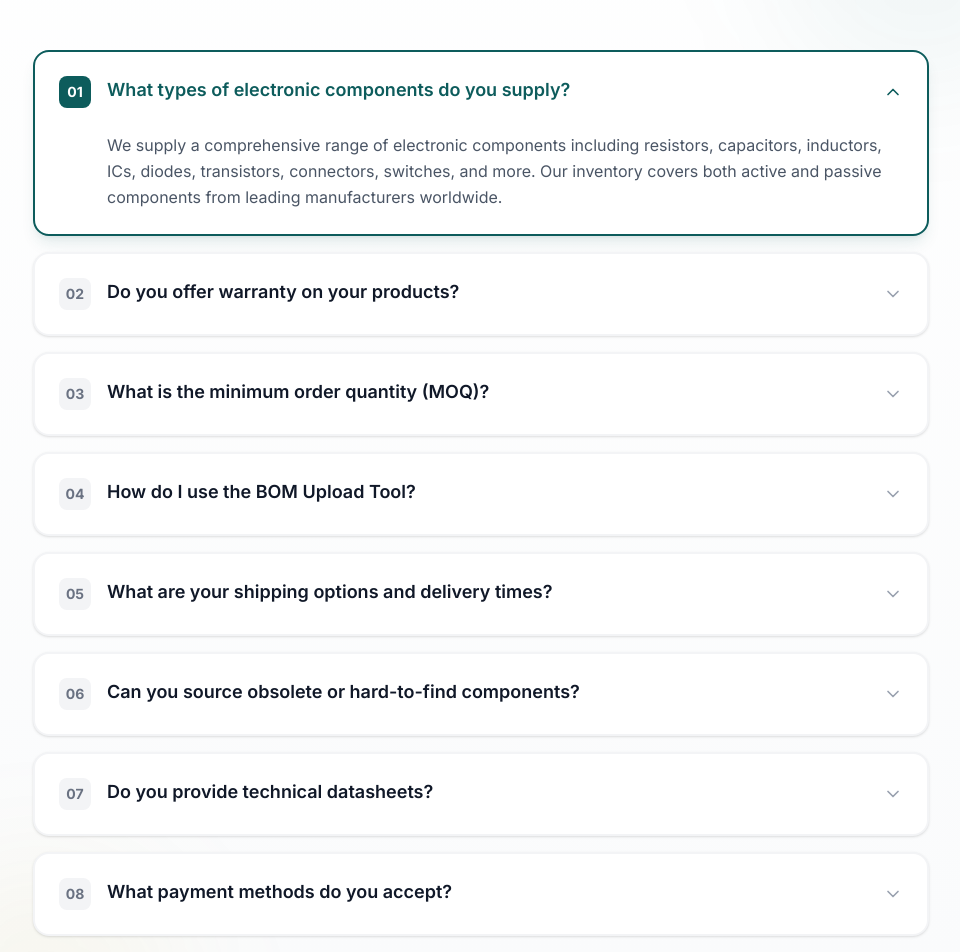
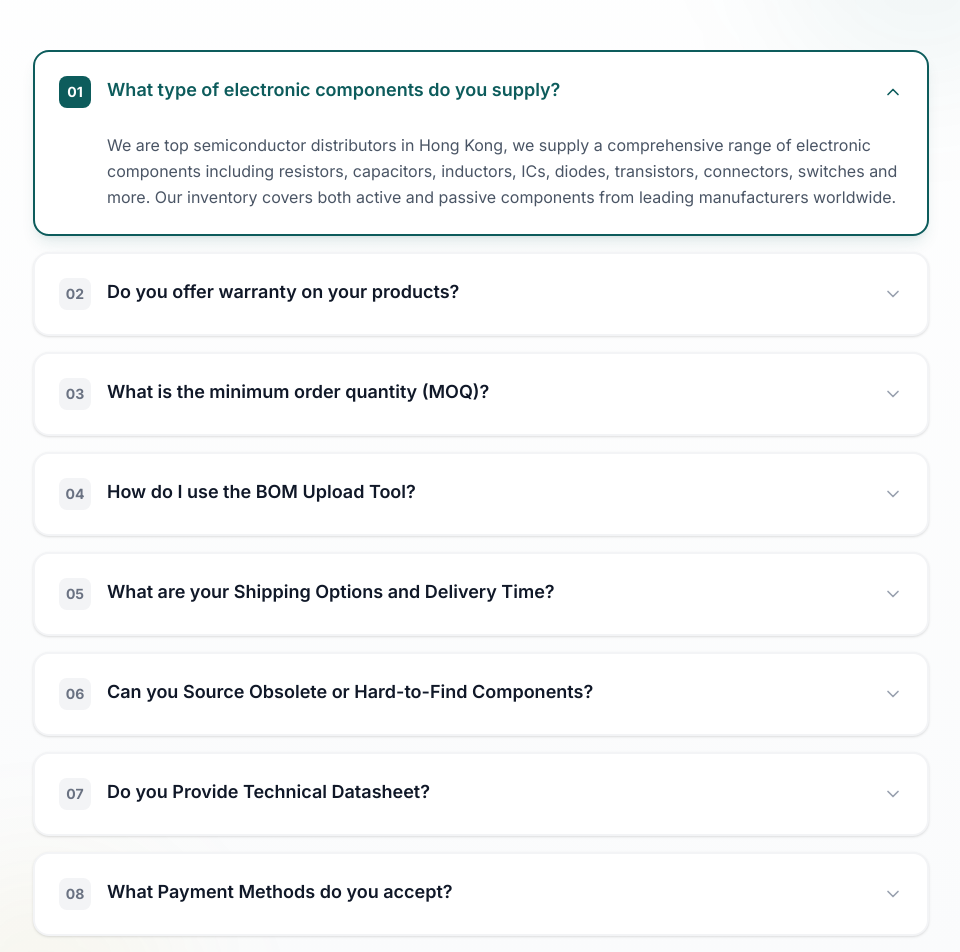
Before and after one commit to tharikhe/srente_in, a Next.js app: page / in a window 1280 px wide. Shown: the part 6320-7272 px from the top of the page, without its empty margins (159-1119 px from the left). Built offline with nearby package versions, Linux system fonts and the light colour scheme.

Commit message:
feat: update FAQ content and add Schema markup

```diff
--- a/app/layout.tsx
+++ b/app/layout.tsx
@@ -6,6 +6,7 @@ import Navbar from "@/components/Navbar";
 import Footer from "@/components/Footer";
 import FloatingMenu from "@/components/FloatingMenu";
 import Chatbot from "@/components/Chatbot";
+import Schema from "@/components/Schema";
 import { CartProvider } from "@/context/CartContext";
 
 import SmoothScroll from "@/components/SmoothScroll";
@@ -60,6 +61,7 @@ export default function RootLayout({
           src="https://www.googletagmanager.com/gtag/js?id=G2DREGRF1CB"
           strategy="afterInteractive"
         />
+        <Schema />
         <Script id="google-analytics" strategy="afterInteractive">
           {`
             window.dataLayer = window.dataLayer || [];
--- a/components/FAQ.tsx
+++ b/components/FAQ.tsx
@@ -6,35 +6,35 @@ import Link from 'next/link';
 
 const faqs = [
     {
-        question: 'What types of electronic components do you supply?',
-        answer: 'We supply a comprehensive range of electronic components including resistors, capacitors, inductors, ICs, diodes, transistors, connectors, switches, and more. Our inventory covers both active and passive components from leading manufacturers worldwide.',
+        question: 'What type of electronic components do you supply?',
+        answer: 'We are top semiconductor distributors in Hong Kong, we supply a comprehensive range of electronic components including resistors, capacitors, inductors, ICs, diodes, transistors, connectors, switches and more. Our inventory covers both active and passive components from leading manufacturers worldwide.',
     },
     {
         question: 'Do you offer warranty on your products?',
-        answer: 'Yes, all our products come with a manufacturer warranty. We are ISO 9001:2015 certified and provide full traceability documentation. If you receive any defective components, we offer hassle-free returns and replacements.',
+        answer: 'Yes, all our products come with a manufacturer warranty. We are ISO 9001:2015 certified and provide full traceability documentation. If you receive any defective components, we offer hassle-free returns and replacements. We are Electronics Parts Suppliers in Hong Kong.',
     },
     {
         question: 'What is the minimum order quantity (MOQ)?',
-        answer: 'Our MOQ varies by product. For most standard components, we offer flexible quantities starting from 1 piece. For bulk orders, we provide significant volume discounts. Contact our sales team for specific MOQ details.',
+        answer: 'Our MOQ varies by product. For most standard components, we offer flexible quantities starting from 1 piece. For bulk orders, we provide significant volume discounts. Contact our sales team for specific MOQ details. Top industrial semiconductor supplier Hong Kong.',
     },
     {
         question: 'How do I use the BOM Upload Tool?',
-        answer: 'Our BOM (Bill of Materials) tool allows you to upload your component list in Excel or CSV format. Simply navigate to the BOM Tool page, upload your file, and receive instant quotes for all components. Our team will review and respond within 24 hours.',
+        answer: 'Our BOM (Bill of Materials) tool allows you to upload your component list in Excel or CSV format. Simply navigate to the BOM Tool page, upload your file, and receive instant quotes for all components. Our team will review and respond within 24 hours. We are Hong Kong semiconductor distributor.',
     },
     {
-        question: 'What are your shipping options and delivery times?',
-        answer: 'We offer worldwide shipping with multiple options including express delivery (1-3 days), standard shipping (5-7 days), and economy shipping (10-15 days). We ship from our warehouses in India and Hong Kong for faster regional delivery.',
+        question: 'What are your Shipping Options and Delivery Time?',
+        answer: 'We offer worldwide shipping with multiple options including express delivery (1-3 days), standard shipping (5-7 days), and economy shipping (10-15 days). We ship from our warehouses in India and Hong Kong for faster regional delivery. We are Top BOM sourcing and electronics supply in Hong Kong.',
     },
     {
-        question: 'Can you source obsolete or hard-to-find components?',
-        answer: 'Yes! We specialize in sourcing obsolete, end-of-life, and hard-to-find electronic components. Our global network of suppliers allows us to locate rare parts. Submit your requirements and we\'ll do our best to find what you need.',
+        question: 'Can you Source Obsolete or Hard-to-Find Components?',
+        answer: 'Yes! We specialize in sourcing obsolete, end-of-life, and hard-to-find electronic components. Our global network of suppliers allows us to locate rare parts. Submit your requirements and we\'ll do our best to find what you need. We are a distributor Partner with Companies like Firstohm, Octea, GL Fiber, VITEK, Sonytek, Kingtronics, Palm Technology, Taimates, Isocom, Greenconn, JB Capacitors, Disen, Hongda, Microtech, Romtronic, Smico, Wipin, Yeebo, YM Tech Companies.',
     },
     {
-        question: 'Do you provide technical datasheets?',
-        answer: 'Absolutely. We provide complete technical documentation including datasheets, application notes, and compliance certificates for all products. These can be downloaded directly from product pages or requested from our support team.',
+        question: 'Do you Provide Technical Datasheet?',
+        answer: 'Absolutely, we provide complete technical documentation including datasheets, application notes, and compliance certificates for all products. These can be downloaded directly from product pages or requested from our support team. We are Best semiconductor components suppliers.',
     },
     {
-        question: 'What payment methods do you accept?',
+        question: 'What Payment Methods do you accept?',
         answer: 'We accept various payment methods including bank transfers, credit/debit cards, PayPal, and letters of credit for large orders. For established customers, we also offer flexible payment terms. Contact us for more details.',
     },
 ];
--- /dev/null
+++ b/components/Schema.tsx
@@ -0,0 +1,68 @@
+'use client';
+
+import Script from 'next/script';
+
+export default function Schema() {
+    const organizationSchema = {
+        "@context": "https://schema.org",
+        "@type": "Organization",
+        "name": "Serente Electronics",
+        "url": "https://www.serentehk.com/",
+        "logo": "https://www.serentehk.com/icon.png",
+        "contactPoint": {
+            "@type": "ContactPoint",
+            "telephone": "+91 80881 31316",
+            "contactType": "technical support",
+            "areaServed": "HK",
+            "availableLanguage": "en"
+        },
+        "sameAs": [
+            "https://www.instagram.com/serenteelectronics_2020?igsh=MTQ0MndjbHpudmM2OA%3D%3D"
+        ]
+    };
+
+    const localBusinessSchema = {
+        "@context": "https://schema.org",
+        "@type": "ElectronicsStore",
+        "name": "Serente Electronics",
+        "image": "https://www.serentehk.com/icon.png",
+        "@id": "https://www.serentehk.com/",
+        "url": "https://www.serentehk.com/",
+        "telephone": "+91 80881 31316",
+        "email": "sales@serentehk.com",
+        "address": {
+            "@type": "PostalAddress",
+            "streetAddress": "2/F Tern Ctr Tower 1, 237 Queen's Rd Central",
+            "addressLocality": "Hong Kong",
+            "addressCountry": "HK"
+        },
+        "geo": {
+            "@type": "GeoCoordinates",
+            "latitude": 22.28983,
+            "longitude": 114.15175
+        },
+        "openingHoursSpecification": {
+            "@type": "OpeningHoursSpecification",
+            "dayOfWeek": [
+                "Monday",
+                "Tuesday",
+                "Wednesday",
+                "Thursday",
+                "Friday"
+            ],
+            "opens": "09:00",
+            "closes": "18:00"
+        }
+    };
+
+    return (
+        <>
+            <Script id="organization-schema" type="application/ld+json" strategy="afterInteractive">
+                {JSON.stringify(organizationSchema)}
+            </Script>
+            <Script id="local-business-schema" type="application/ld+json" strategy="afterInteractive">
+                {JSON.stringify(localBusinessSchema)}
+            </Script>
+        </>
+    );
+}
```
Lines whose indentation alone changed are shown as unchanged.
